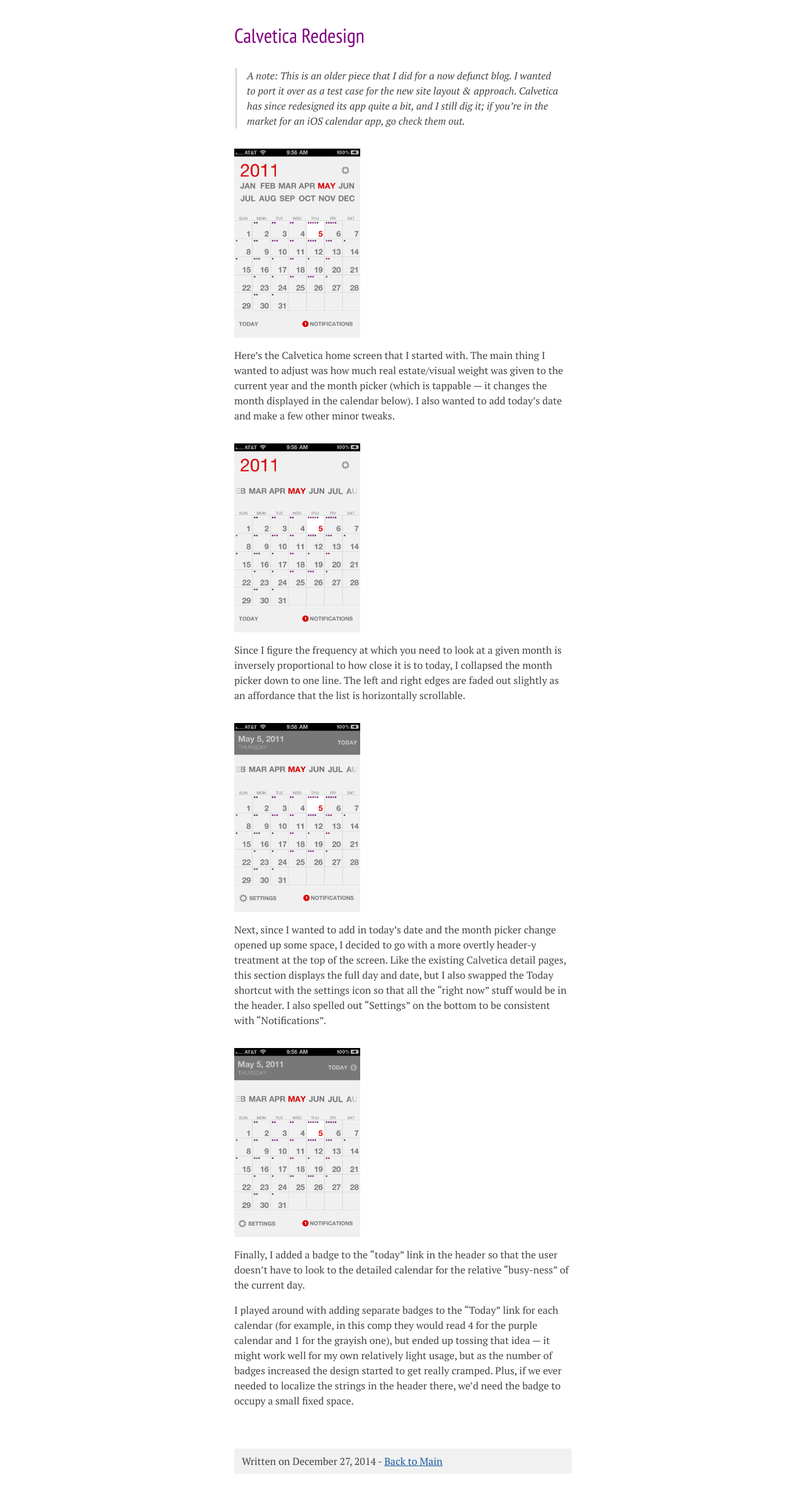
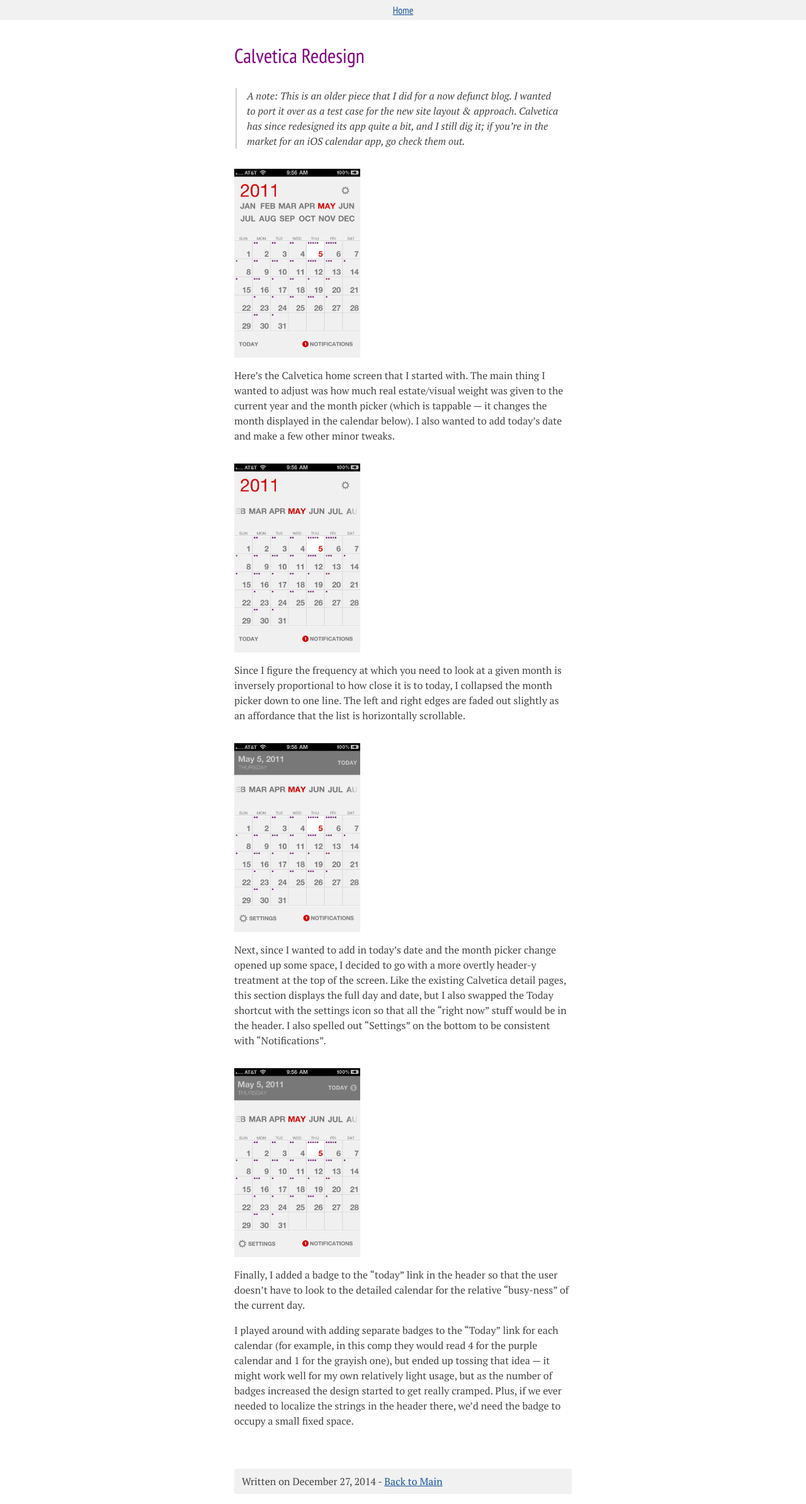
Before and after one commit to mniebling/mniebling.github.io, a Jekyll site: the page built from _posts/2014-12-27-Calvetica-Redesign.md, in a window 1280 px wide. Shown: the whole page at 63% size. Built offline with Jekyll 4.4.1, drawn with Linux system fonts in a browser that asks for light colours; Markdown is read by kramdown in place of the engine named in the settings; before the commit the page ends 2356 px from its top, so only the background shows below that.

Commit message:
Add simple header to post page
And tabify it

```diff
--- a/_layouts/post.html
+++ b/_layouts/post.html
@@ -1,6 +1,10 @@
 ---
 layout: default
 ---
+
+<div class="post-header">
+	<a href="../">Home</a>
+</div>
 
 <div class="container">
 	<article>
--- a/web/compiled.css
+++ b/web/compiled.css
@@ -428,6 +428,13 @@
   display: block;
   margin: 2em 0 1em 0;
 }
+.post-header {
+  width: 100%;
+  padding: 0.25rem 0.75rem;
+  background-color: #f1f1f1;
+  font-family: "PT Sans Narrow", Helvetica, Arial, sans-serif;
+  text-align: center;
+}
 /***********************/
 /* SYNTAX HIGHLIGHTING */
 /***********************/
```
Also changed, not shown: web/less/mod.post.less (+8 -0 lines). Lines whose indentation alone changed are shown as unchanged.
